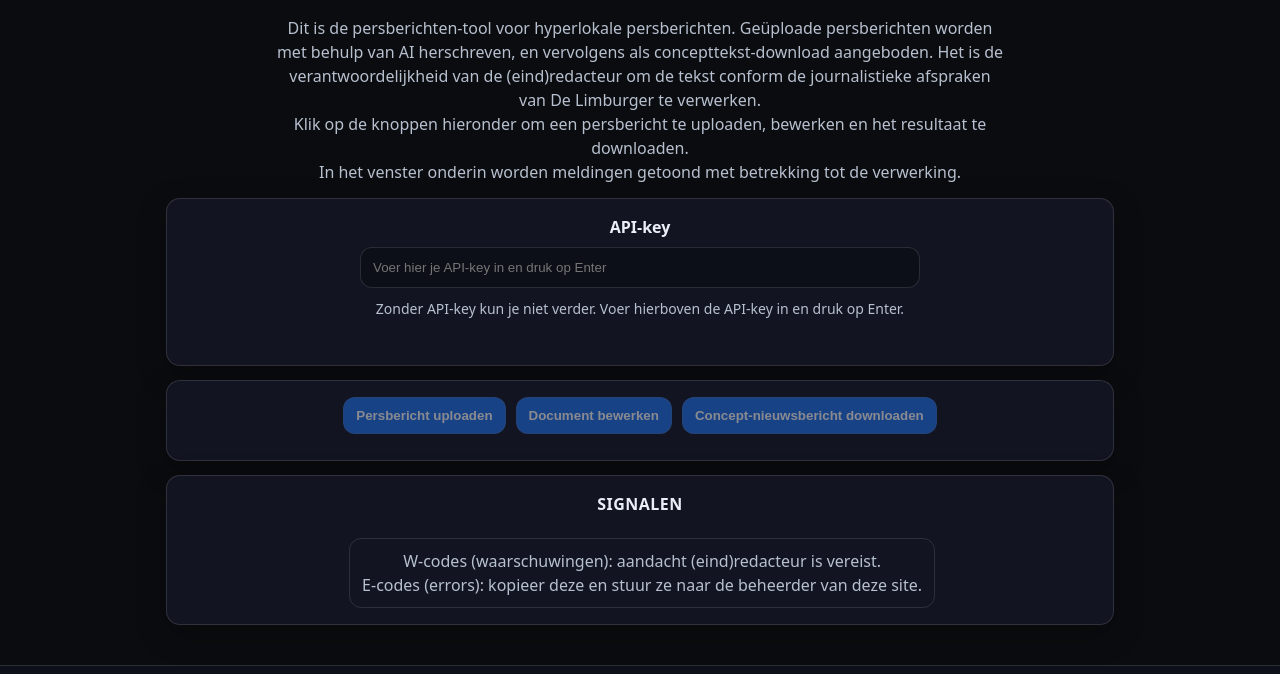
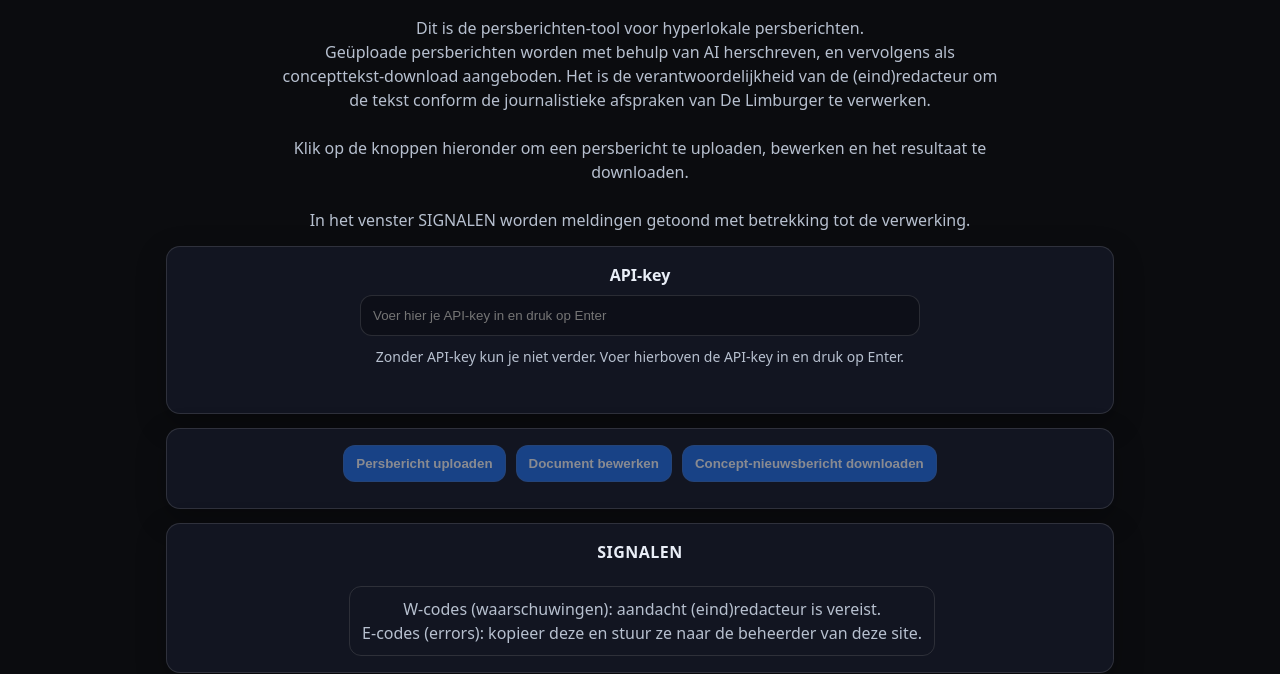
Before and after one commit to torstenfaruhn/via-persberichten-tool, a website: page public/index.html in a window 1280 px wide. Shown: the part 127-801 px from the top of the page. Drawn offline with Linux system fonts and the light colour scheme.

Commit message:
Update index.html

```diff
--- a/public/index.html
+++ b/public/index.html
@@ -35,10 +35,10 @@
     <main id="main" class="container">
       <section class="intro" aria-label="Uitleg">
         <p class="intro__text">
-          Dit is de persberichten-tool voor hyperlokale persberichten. Geüploade persberichten worden met behulp van AI herschreven, en vervolgens als concepttekst-download aangeboden. Het is de verantwoordelijkheid van de (eind)redacteur om de tekst conform de journalistieke afspraken
-          van De Limburger te verwerken.<br>
-          Klik op de knoppen hieronder om een persbericht te uploaden, bewerken en het resultaat te downloaden.<br>
-          In het venster onderin worden meldingen getoond met betrekking tot de verwerking.
+          Dit is de persberichten-tool voor hyperlokale persberichten. <br>Geüploade persberichten worden met behulp van AI herschreven, en vervolgens als concepttekst-download aangeboden. Het is de verantwoordelijkheid van de (eind)redacteur om de tekst conform de journalistieke afspraken
+          van De Limburger te verwerken.<br><br>
+          Klik op de knoppen hieronder om een persbericht te uploaden, bewerken en het resultaat te downloaden.<br><br>
+          In het venster SIGNALEN worden meldingen getoond met betrekking tot de verwerking.
         </p>
       </section>
 
@@ -87,7 +87,7 @@
 
     <footer class="footer footer--center">
       <div class="footer__inner">
-        © 2026 MHLI/DL. Let op: AI-gegenereerde tekst. De uitvoer van deze tool concepttekst. De inhoud
+        © 2026 MHLI/DL.<br>Let op: AI-gegenereerde tekst. De uitvoer van deze tool concepttekst. De inhoud
         is bedoeld als hulpmiddel voor redactionele bewerking. De output is geen medisch, juridisch,
         financieel of ander professioneel advies. <br>De redactie blijft zelf verantwoordelijk voor
         fact-checking en eindredactie.
```
